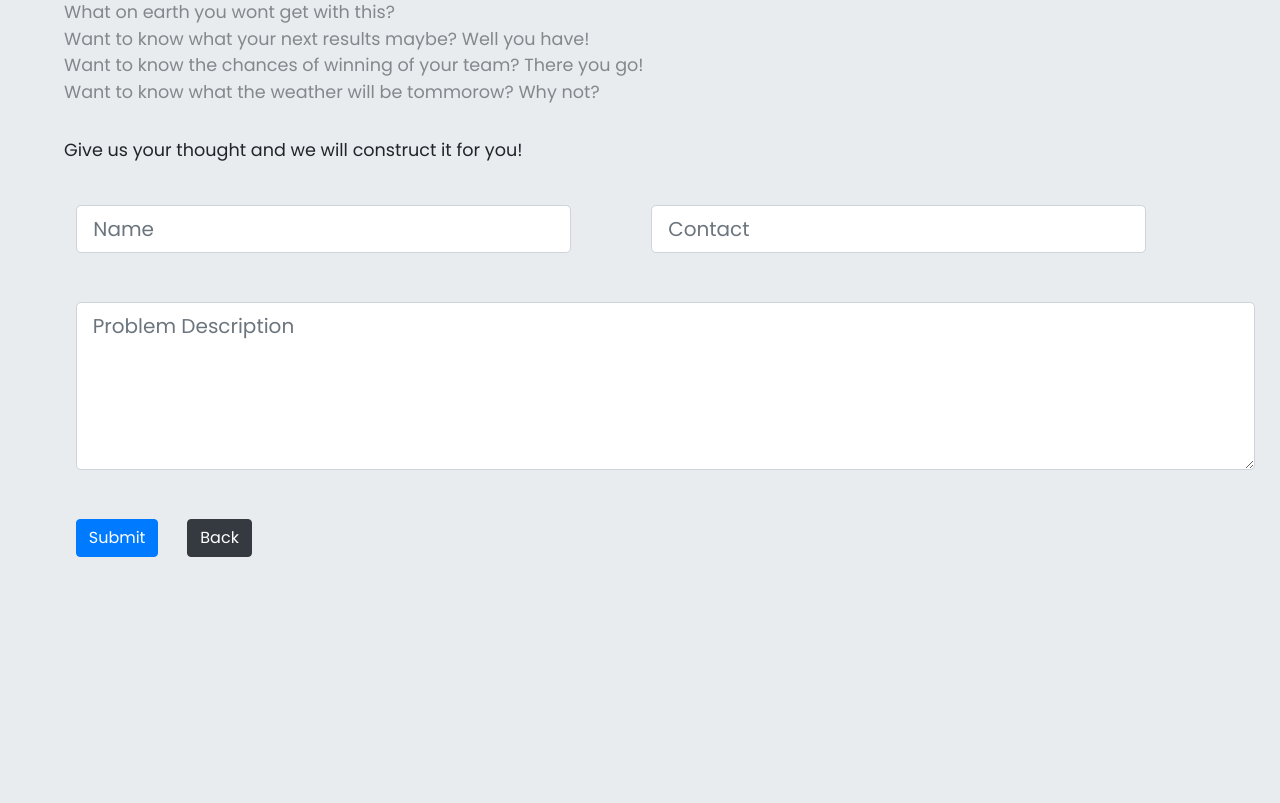
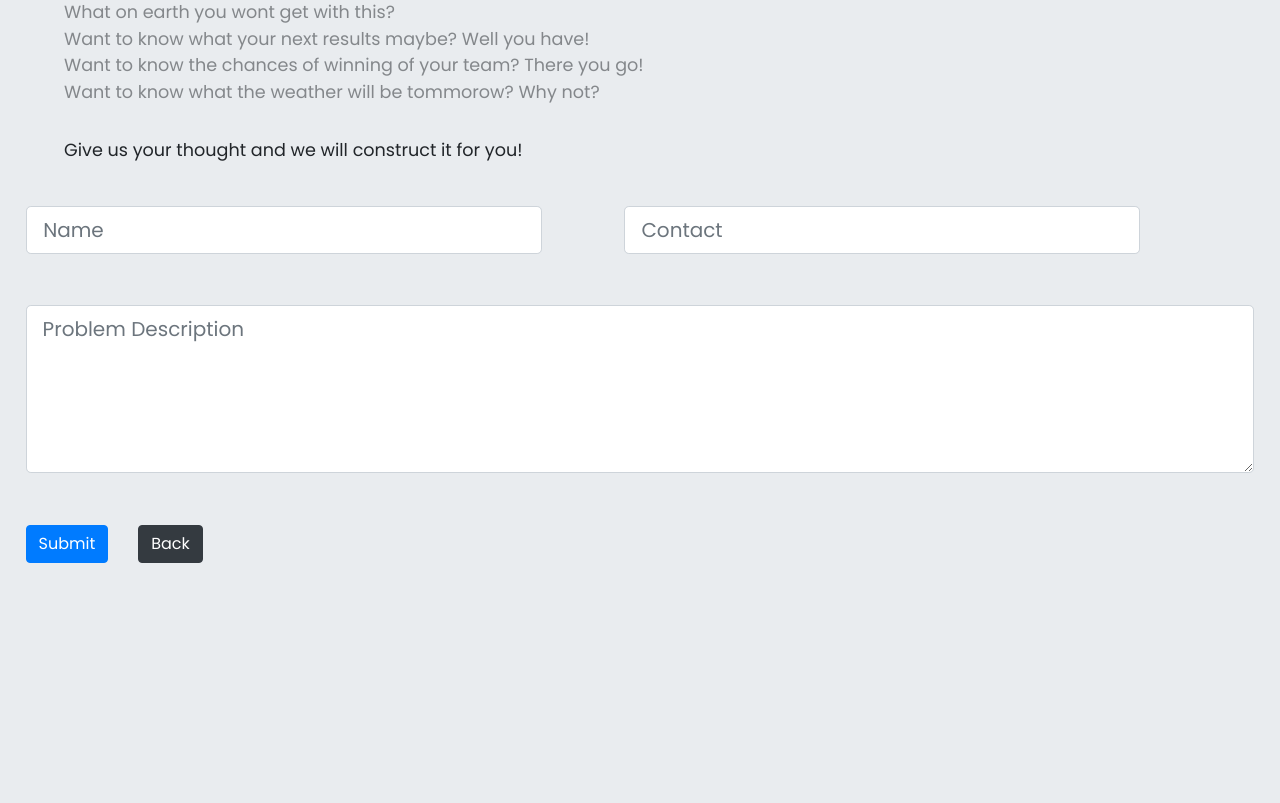
Before and after one commit to maybe-a-startup/proj-repo, a PHP site: page /machine.html in a window 1280 px wide. Shown: the part 215-1018 px from the top of the page. Run offline with PHP 8.4, Linux system fonts and the light colour scheme; some libraries are stand-ins or nearby versions.

Commit message:
final push

```diff
--- a/machine.css
+++ b/machine.css
@@ -30,7 +30,7 @@
 
 .ml-form {
 	margin-right: 0%;
-	margin-left: 4%;
+	margin-left: 0%;
 }
 
 .col-sm-5 {
--- a/web.html
+++ b/web.html
@@ -21,7 +21,7 @@
 			<div class="seperator"></div>
 			<form class="ml-form" autocomplete="off" action="connect.php" method="post">
 					<div class="row">
-						<div class="col-sm-6" style="width: 80%;">
+						<div class="col-sm-6" style="width: 80%;margin-bottom: 5%">
 							<input name="name" class="form-control form-control-lg" type="text" placeholder="Name">
 						</div>
 						<div class="col-sm-6" style="width: 80%;">
```
